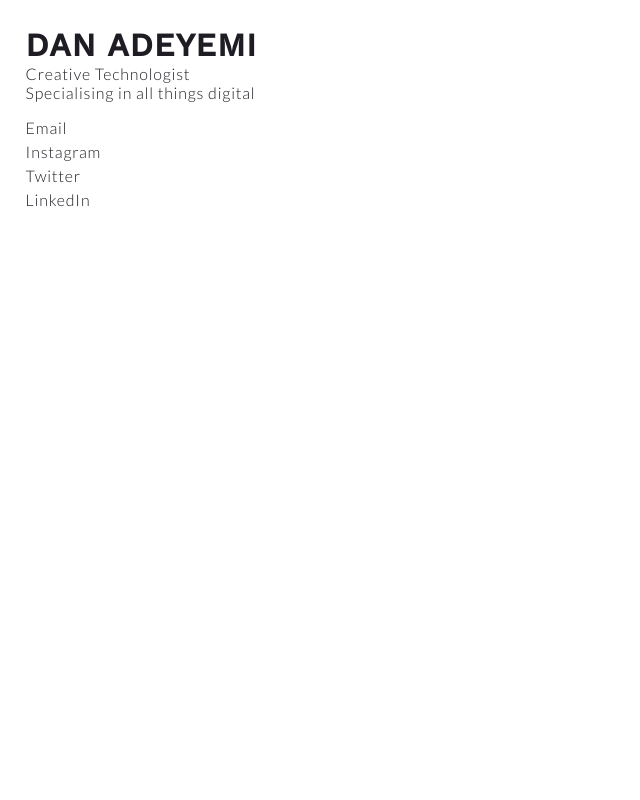
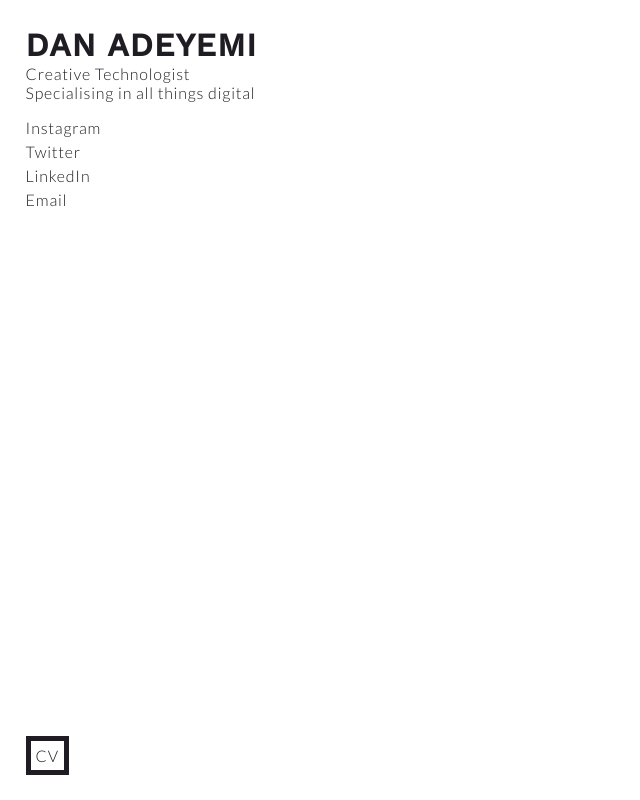
Before and after one commit to iamdeaneyelid/danadeyemi-dot-com, a React (Create React App) app: page / in a window 1280 px wide. Shown: the whole page, without its empty margins (0-640 px from the left). Built offline with nearby package versions, Linux system fonts and the light colour scheme.

Commit message:
adding cv

```diff
--- a/src/App.css
+++ b/src/App.css
@@ -33,6 +33,13 @@
   color: #1F1D23;
 }
 
+.App-footer {
+  position: absolute;
+  bottom: 25px;
+  border: 5px #1F1D23 solid;
+  padding: 5px;
+}
+
 .App-link+.App-link {
   margin-top: 5px;
 }
--- a/src/App.js
+++ b/src/App.js
@@ -9,10 +9,13 @@ class App extends Component {
         <div className="App-header">
           <h2 className="App-title">Dan Adeyemi</h2>
           <p className="App-tagline">Creative Technologist Specialising in all things digital</p>
-          <a href="mailto:info@danadeyemi.com" className="App-link App-email">Email</a>
           <a href="https://www.instagram.com/iamdeaneyelid/" className="App-link App-instagram" target="_blank">Instagram</a>
           <a href="https://twitter.com/iamdeaneyelid" className="App-link App-twitter" target="_blank">Twitter</a>
           <a href="https://uk.linkedin.com/in/danadeyemi" className="App-link App-twitter" target="_blank">LinkedIn</a>
+          <a href="mailto:info@danadeyemi.com" className="App-link App-email">Email</a>
+        </div>
+        <div className="App-footer">
+          <a href="/src/files/dan-adeyemi-cv.pdf" className="App-link App-cv" target="_blank">CV</a>
         </div>
       </div>
     );
```
